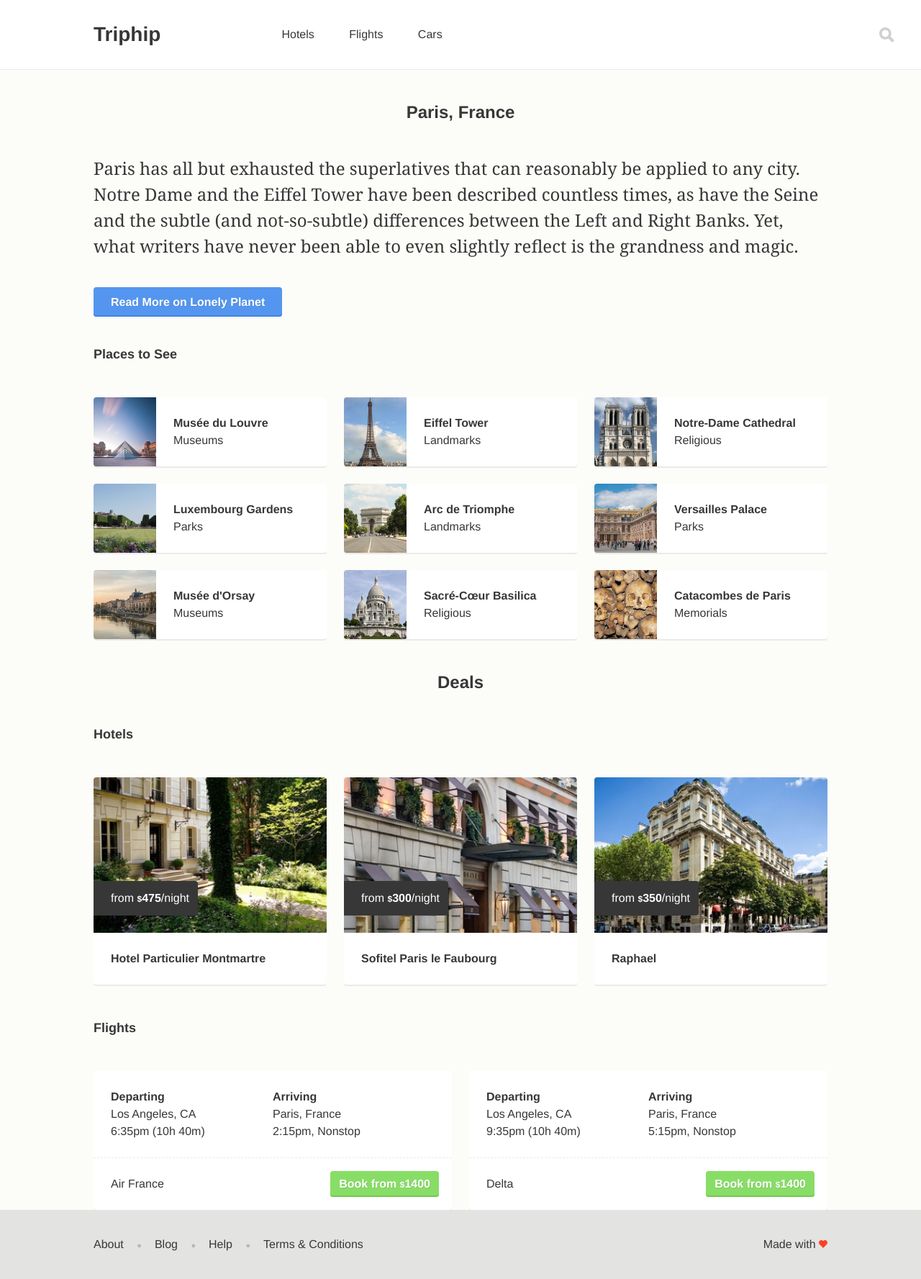
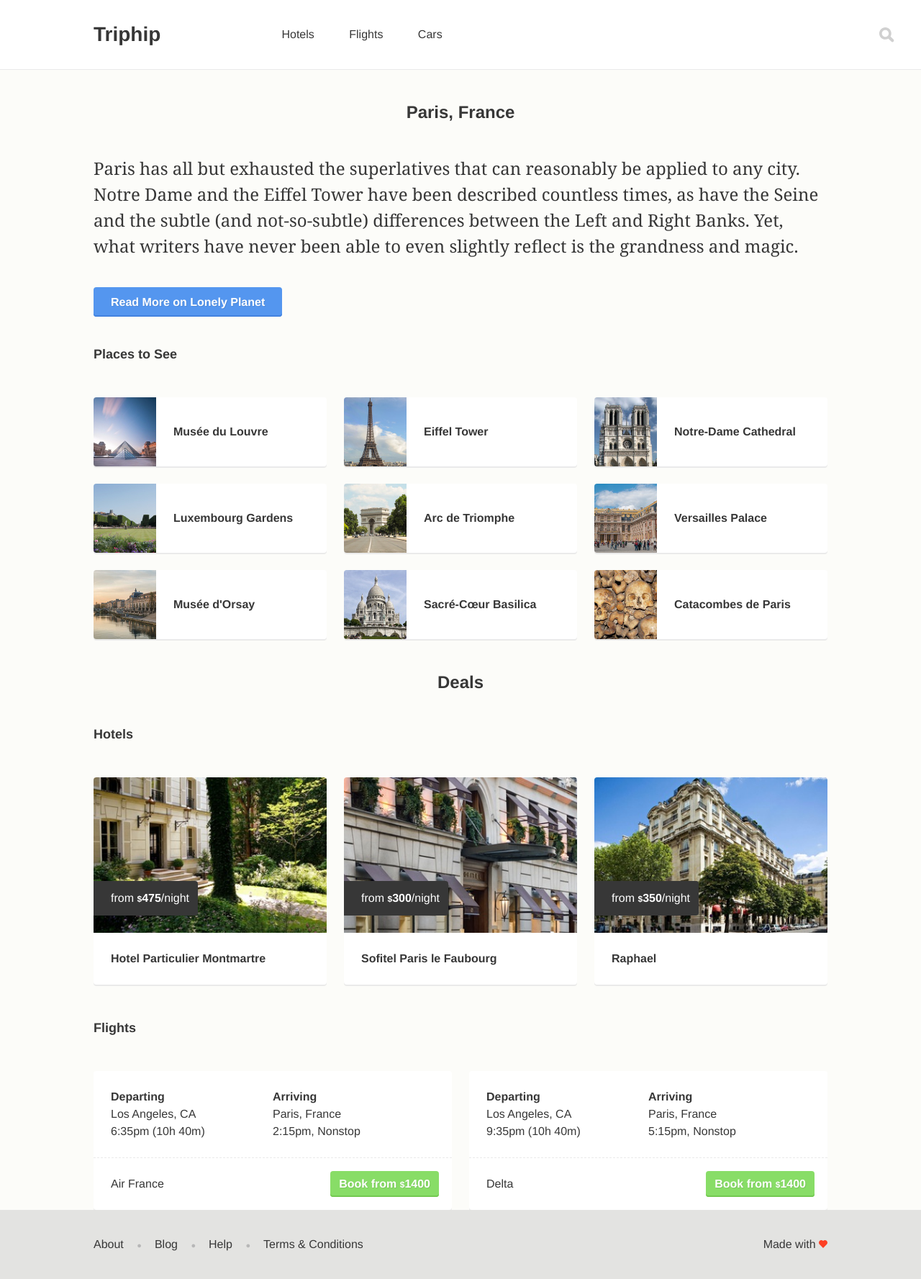
Before and after one commit to cesarfigueroa/triphip, a Jekyll site: the page built from destinations/paris.html, in a window 1280 px wide. Shown: the whole page at 72% size. Built offline with Jekyll 4.4.1, drawn with Linux system fonts in a browser that asks for light colours.

Commit message:
Improve mini card flexibility

```diff
--- a/_data/attractions.yml
+++ b/_data/attractions.yml
@@ -1,44 +1,35 @@
 - name: Musée du Louvre
   slug: musee-du-louvre
-  category: Museums
   url: http://louvre.fr/en
 
 - name: Eiffel Tower
   slug: eiffel-tower
-  category: Landmarks
   url: http://www.tour-eiffel.fr/
 
 - name: Notre-Dame Cathedral
   slug: notre-dame-cathedral
-  category: Religious
   url: http://www.notredamedeparis.fr/
 
 - name: Luxembourg Gardens
   slug: luxembourg-gardens
-  category: Parks
   url: http://www.senat.fr/visite/jardin/index.html
 
 - name: Arc de Triomphe
   slug: arc-de-triomphe
-  category: Landmarks
   url: http://www.arcdetriompheparis.com
 
 - name: Versailles Palace
   slug: versailles-palace
-  category: Parks
   url: http://en.chateauversailles.fr/
 
 - name: Musée d'Orsay
   slug: musee-dorsay
-  category: Museums
   url: http://www.musee-orsay.fr/en/
 
 - name: Sacré-Cœur Basilica
   slug: sacre-coeur-basilica
-  category: Religious
   url: http://www.sacre-coeur-montmartre.com/english/
 
 - name: Catacombes de Paris
   slug: catacombes-de-paris
-  category: Memorials
   url: http://www.catacombes.paris.fr
--- a/_includes/cards/attraction.html
+++ b/_includes/cards/attraction.html
@@ -6,7 +6,6 @@
 
     <div class="card-summary">
       <h4 class="card-title" title="{{ include.attraction.name }}">{{ include.attraction.name }}</h4>
-      <span class="card-subtitle">{{ include.attraction.category }}</span>
     </div>
   </a>
 </div>
--- a/assets/stylesheets/modules/_card.scss
+++ b/assets/stylesheets/modules/_card.scss
@@ -10,6 +10,10 @@
     @include transform(translate3d(0, -3px, 0));
     box-shadow: 0 $size-shadow-expanded 0 $color-light-gray;
   }
+}
+
+.card a {
+  display: block;
 }
 
 .card-title,
@@ -54,16 +58,26 @@
 // Mini Card
 
 .card--mini {
+  display: table;
   width: 100%;
 }
 
 .card--mini .card-details {
-  float: left;
   height: ($margin * 4);
-  margin-right: $margin;
   width: ($width-column + $width-gutter);
 }
 
+.card--mini .card-details,
 .card--mini .card-summary {
-  padding: $margin;
+  display: table-cell;
 }
+
+.card--mini .card-summary {
+  padding: 0 $margin;
+  vertical-align: middle;
+}
+
+.card--mini .card-title {
+  max-height: ($margin * 2);
+  white-space: normal;
+}
```
